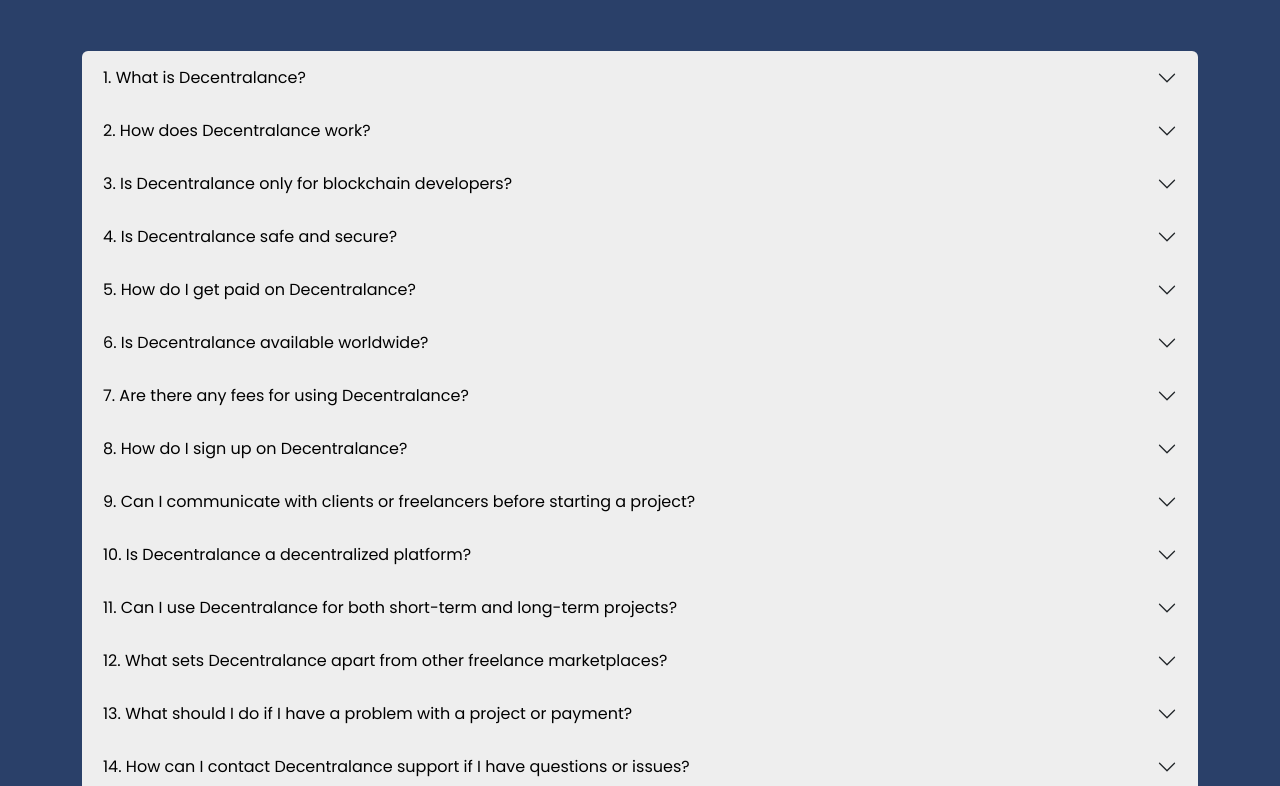
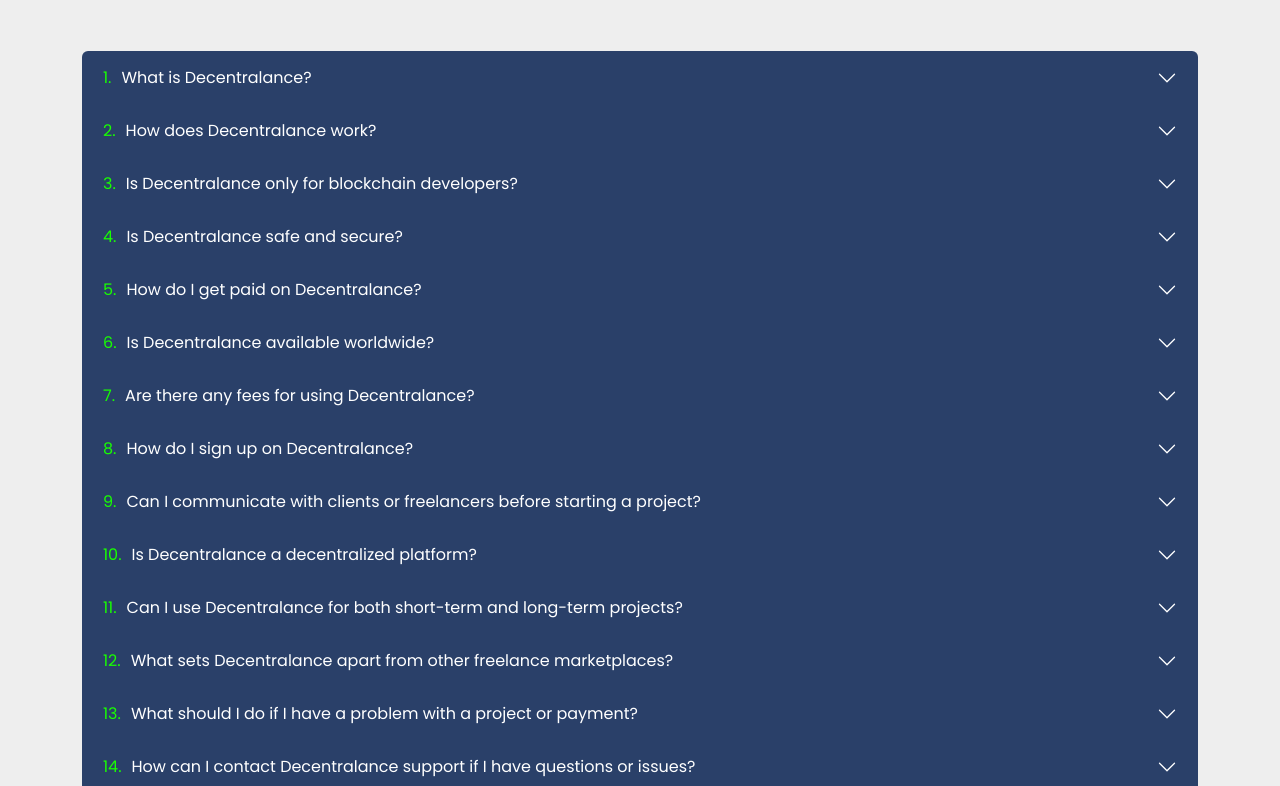
Before and after one commit to Ahsan-Ehtesham/frontend-app, a React (Create React App) app: page / in a window 1280 px wide. Shown: the part 5133-5919 px from the top of the page. Built offline with nearby package versions, Linux system fonts and the light colour scheme.

Commit message:
faq color updates

```diff
--- a/src/assets/scss/styles.scss
+++ b/src/assets/scss/styles.scss
@@ -363,23 +363,29 @@
 }
 
 #faq {
-  background-color: $primary-color;
   h2 {
     font-size: 2.5rem;
     font-weight: 700;
-    color: $third-color;
+    color: $dark-color;
   }
   .accordion {
-    --bs-accordion-bg: #eee;
-    --bs-accordion-color: #000;
+    --bs-accordion-bg: #2a4069;
+    --bs-accordion-color: #fff;
     --bs-accordion-border-color: transparent;
-    --bs-accordion-btn-color: #000;
+    --bs-accordion-btn-color: #fff;
     --bs-accordion-btn-bg: transparent;
     --bs-accordion-active-bg: transparent;
-    --bs-accordion-active-color: #000;
+    --bs-accordion-active-color: #fff;
     --bs-accordion-btn-focus-border-color: transparent;
     --bs-accordion-btn-focus-box-shadow: 0 0 0 0.25rem transparent;
     // filter: brightness(0) invert(1);
+  }
+  .accordion-button::after {
+    filter: brightness(0) invert(1);
+  }
+  span{
+    color: $secondary-color;
+    margin-right: 10px;
   }
 }
 
--- a/src/components/Faq.js
+++ b/src/components/Faq.js
@@ -19,7 +19,7 @@
                   aria-expanded="true"
                   aria-controls="collapseOne"
                 >
-                  1. What is Decentralance?
+                  <span>1.</span> What is Decentralance?
                 </button>
               </h2>
               <div
@@ -43,7 +43,7 @@
                   aria-expanded="false"
                   aria-controls="collapseTwo"
                 >
-                  2. How does Decentralance work?
+                  <span>2.</span> How does Decentralance work?
                 </button>
               </h2>
               <div
@@ -67,7 +67,7 @@
                   aria-expanded="false"
                   aria-controls="collapseThree"
                 >
-                  3. Is Decentralance only for blockchain developers?
+                  <span>3.</span> Is Decentralance only for blockchain developers?
                 </button>
               </h2>
               <div
@@ -91,7 +91,7 @@
                   aria-expanded="false"
                   aria-controls="collapseFour"
                 >
-                  4. Is Decentralance safe and secure?
+                  <span>4.</span> Is Decentralance safe and secure?
                 </button>
               </h2>
               <div
@@ -114,7 +114,7 @@
                   aria-expanded="false"
                   aria-controls="collapseFive"
                 >
-                  5. How do I get paid on Decentralance?
+                  <span>5.</span> How do I get paid on Decentralance?
                 </button>
               </h2>
               <div
@@ -137,7 +137,7 @@
                   aria-expanded="false"
                   aria-controls="collapseSix"
                 >
-                  6. Is Decentralance available worldwide?
+                  <span>6.</span> Is Decentralance available worldwide?
                 </button>
               </h2>
               <div
@@ -160,7 +160,7 @@
                   aria-expanded="false"
                   aria-controls="collapseSeven"
                 >
-                  7. Are there any fees for using Decentralance?
+                  <span>7.</span> Are there any fees for using Decentralance?
                 </button>
               </h2>
               <div
@@ -183,7 +183,7 @@
                   aria-expanded="false"
                   aria-controls="collapseEight"
                 >
-                  8. How do I sign up on Decentralance?
+                  <span>8.</span> How do I sign up on Decentralance?
                 </button>
               </h2>
               <div
@@ -206,7 +206,7 @@
                   aria-expanded="false"
                   aria-controls="collapseNine"
                 >
-                  9. Can I communicate with clients or freelancers before starting a project?
+                  <span>9.</span> Can I communicate with clients or freelancers before starting a project?
                 </button>
               </h2>
               <div
@@ -229,7 +229,7 @@
                   aria-expanded="false"
                   aria-controls="collapseTen"
                 >
-                  10. Is Decentralance a decentralized platform?
+                  <span>10.</span> Is Decentralance a decentralized platform?
                 </button>
               </h2>
               <div
@@ -252,7 +252,7 @@
                   aria-expanded="false"
                   aria-controls="collapse11"
                 >
-                  11. Can I use Decentralance for both short-term and long-term projects?
+                  <span>11.</span> Can I use Decentralance for both short-term and long-term projects?
                 </button>
               </h2>
               <div
@@ -275,7 +275,7 @@
                   aria-expanded="false"
                   aria-controls="collapse12"
                 >
-                  12. What sets Decentralance apart from other freelance marketplaces?
+                  <span>12.</span> What sets Decentralance apart from other freelance marketplaces?
                 </button>
               </h2>
               <div
@@ -298,7 +298,7 @@
                   aria-expanded="false"
                   aria-controls="collapse13"
                 >
-                  13. What should I do if I have a problem with a project or payment?
+                  <span>13.</span> What should I do if I have a problem with a project or payment?
                 </button>
               </h2>
               <div
@@ -321,7 +321,7 @@
                   aria-expanded="false"
                   aria-controls="collapse14"
                 >
-                  14. How can I contact Decentralance support if I have questions or issues?
+                  <span>14.</span> How can I contact Decentralance support if I have questions or issues?
                 </button>
               </h2>
               <div
```
Also changed, not shown: src/assets/scss/css/styles.min.css.
